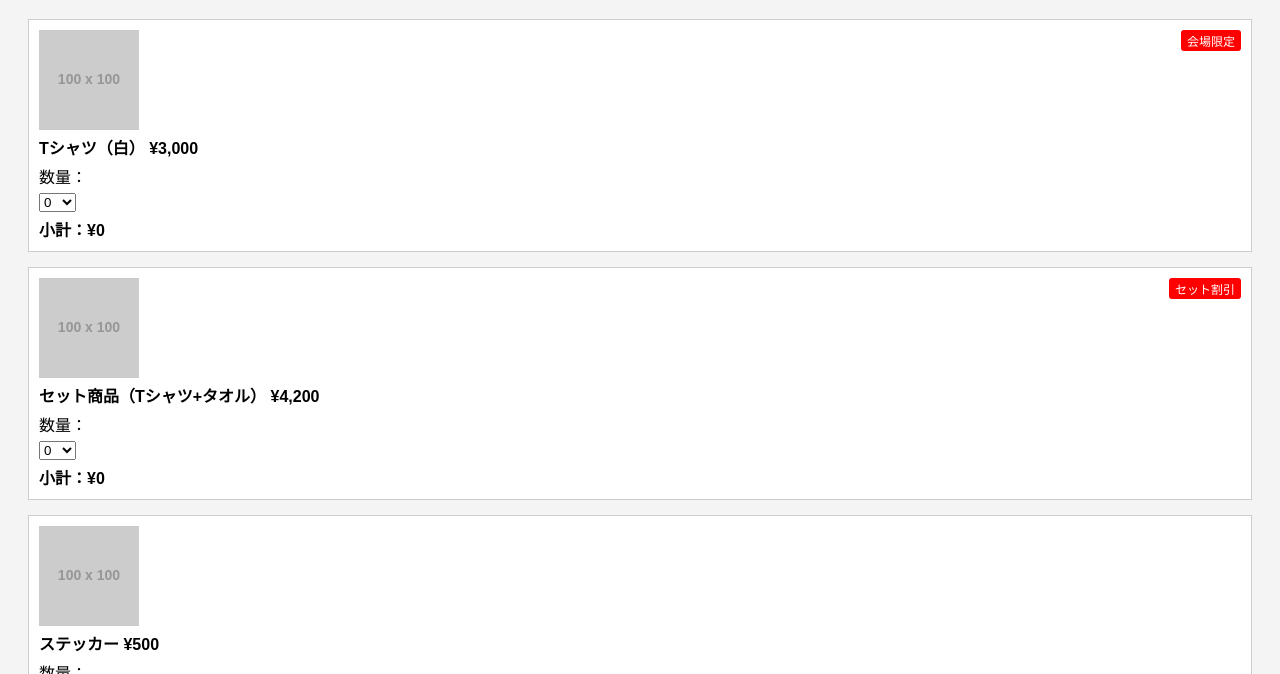
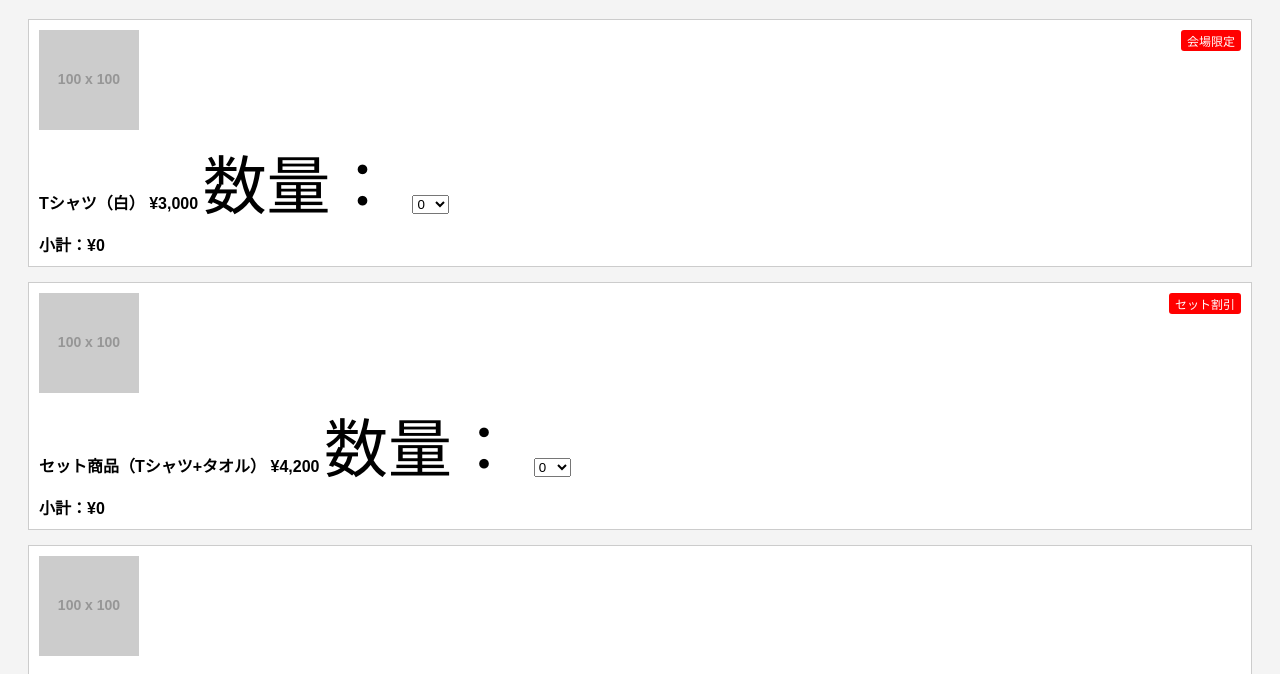
Before and after one commit to tatnkkk/FREESIA_goods_form, a plain HTML site: page index.html in a window 1280 px wide. Shown: the part 98-772 px from the top of the page. Drawn offline with Linux system fonts and the light colour scheme; placeholder pictures from the web are drawn by us.

Commit message:
Update index.html

```diff
--- a/index.html
+++ b/index.html
@@ -8,7 +8,7 @@
     body { font-family: sans-serif; padding: 20px; background: #f4f4f4; }
     .product { border: 1px solid #ccc; padding: 10px; margin: 15px 0; background: white; position: relative; }
     .product img { max-width: 100px; display: block; margin-bottom: 5px; }
-    label, select, input { display: block; margin: 5px 0; }
+    label, select   select {font-size: 4em; /* 数字や文字が大きく表示されます */}, input { display: block; margin: 5px 0; }
     .subtotal { font-weight: bold; margin-top: 5px; }
     .total { font-size: 20px; margin-top: 20px; }
     .confirm { margin-top: 20px; padding: 15px; background: #e6ffe6; border: 1px solid #a4d4a4; }
```
